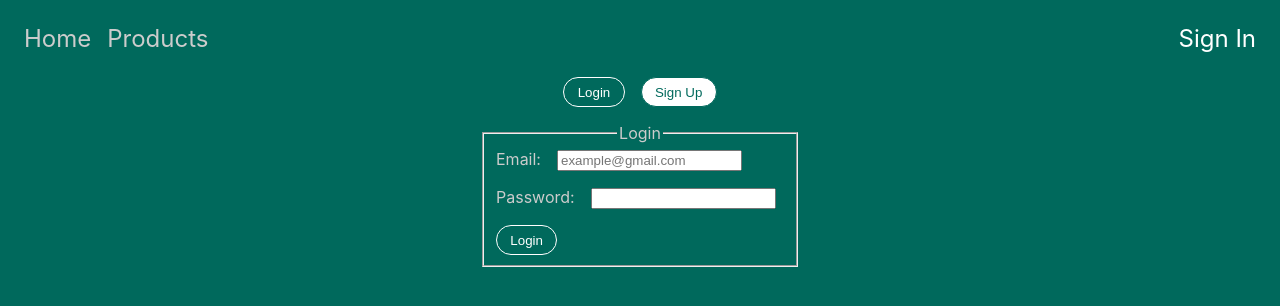
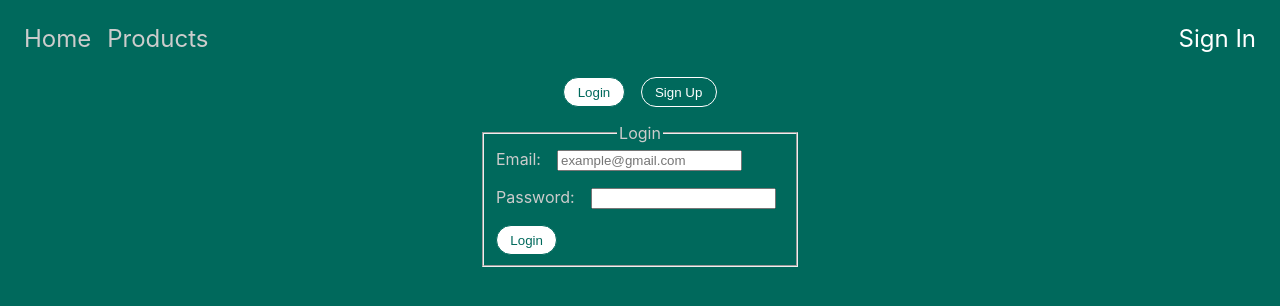
Before and after one commit to SbZhechev/my-shop, a React (Create React App) app in the folder client/: page /signIn in a window 1280 px wide. Shown: the top 306 px of the page. Built offline with nearby package versions, Linux system fonts and the light colour scheme.

Commit message:
Updated color theme

```diff
--- a/client/src/components/App.css
+++ b/client/src/components/App.css
@@ -1,7 +1,7 @@
 .section {
   height: 100%;
   text-align: center;
-  background-color: var(--active-background-color);
+  background-color: var(--background-main-color);
   color: #cccccc;
 }
 
--- a/client/src/components/authentication/Authentication.jsx
+++ b/client/src/components/authentication/Authentication.jsx
@@ -17,7 +17,7 @@ export default function Authentication() {
           Login
         </Button>
         <Button
-          active={activeFormType === AUTHENTICATION_FORM_TYPES.LOGSIGN_UP_FORMIN_FORM}
+          active={activeFormType === AUTHENTICATION_FORM_TYPES.SIGN_UP_FORM}
           action={() => setActiveFormType(AUTHENTICATION_FORM_TYPES.SIGN_UP_FORM)}
         >
           Sign Up
--- a/client/src/components/navigation/Navigation.css
+++ b/client/src/components/navigation/Navigation.css
@@ -1,6 +1,6 @@
 .navigation {
   width: 100%;
-  background-color: var(--active-background-color);
+  background-color: var(--background-main-color);
   color: #cccccc;
 }
 
@@ -29,3 +29,8 @@
 .navigation__link--active {
   color: white;
 }
+
+.navigation__link--active:hover,
+.navigation__link--active:focus {
+  filter: brightness(90%);
+}
--- a/client/src/index.css
+++ b/client/src/index.css
@@ -1,8 +1,9 @@
 :root {
-  --active-font-color: white;
-  --active-background-color: #00695c;
-  --inactive-font-color: #00695c;
-  --inactive-background-color: white;
+  --active-font-color: #00695c;
+  --active-background-color: white;
+  --inactive-font-color: white;
+  --inactive-background-color: #00695c;
+  --background-main-color: #00695c
 }
 
 html {
```
